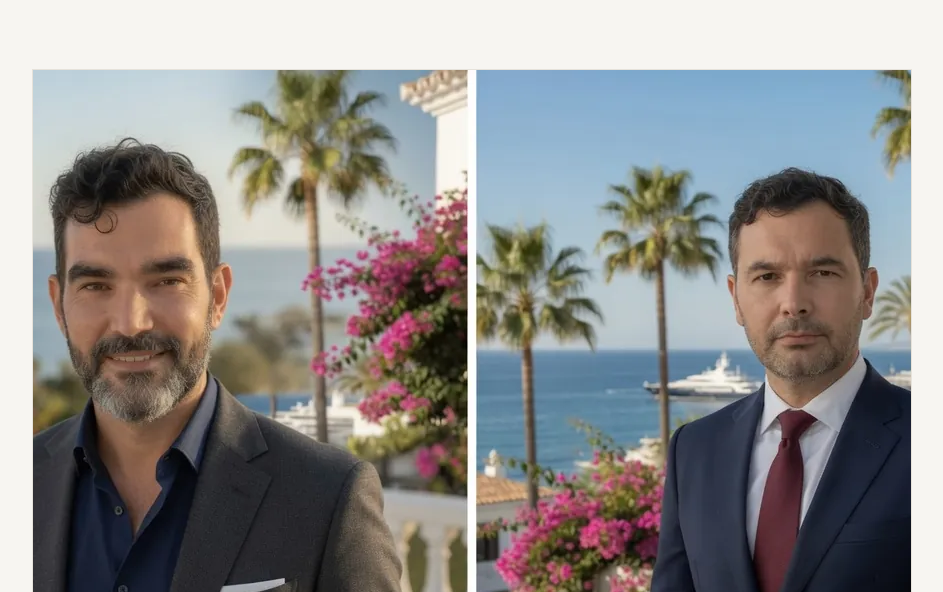
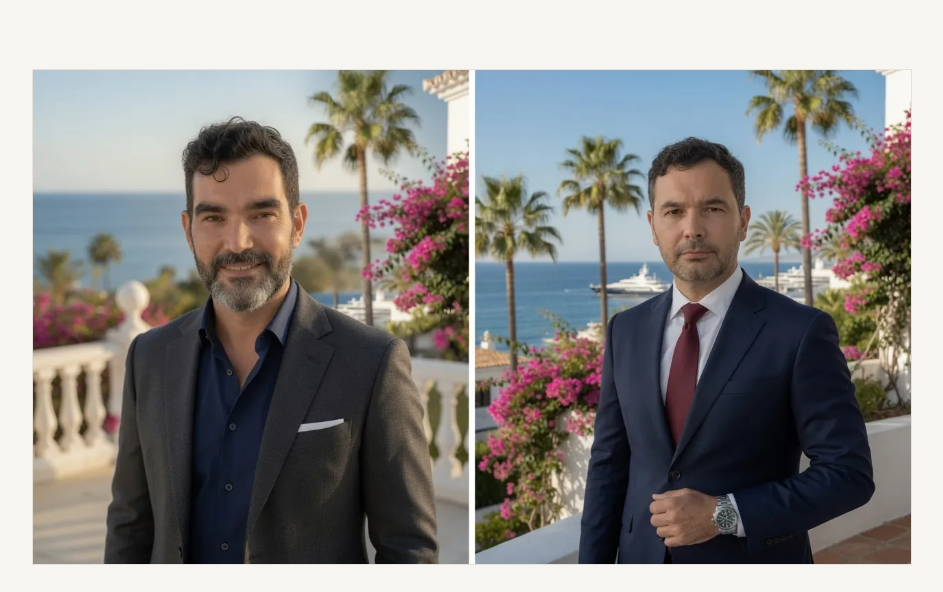
Before and after one commit to Dedalo101/agg.homes, a website: page en/index.html in a window 1280 px wide. Shown: the part 1139-1731 px from the top of the page, without its empty margins (168-1111 px from the left). Drawn offline with Linux system fonts and the light colour scheme.

Commit message:
team photo: show the full image, never crop the sides
The combined portrait was rendered with object-fit:cover inside a fixed
16:9 box. It happens to match today, but cover would crop on differently
sized viewports / future image swaps. Switch to width:100%;height:auto so
the image always displays at its true proportions, uncropped.

Co-Authored-By: Claude <noreply@anthropic.com>
Claude-Session: https://claude.ai/code/session_01JXxoDQs8k9uTEdidR4LC4q

```diff
--- a/en/index.html
+++ b/en/index.html
@@ -348,7 +348,7 @@
   .contact-card{text-align:center;}
   .team-photo{display:block;max-width:880px;margin:0 auto 30px;border:1px solid var(--line);}
   .team-photo img{
-    width:100%;aspect-ratio:16/9;object-fit:cover;display:block;background:#D8D2C4;
+    width:100%;height:auto;display:block;
   }
   .contact-card .cc-name{font-family:var(--serif);font-size:24px;font-weight:500;}
   .contact-card .cc-role{
```
Also changed, not shown: index.template.html (+1 -1 lines), nl/index.html (+1 -1 lines).
